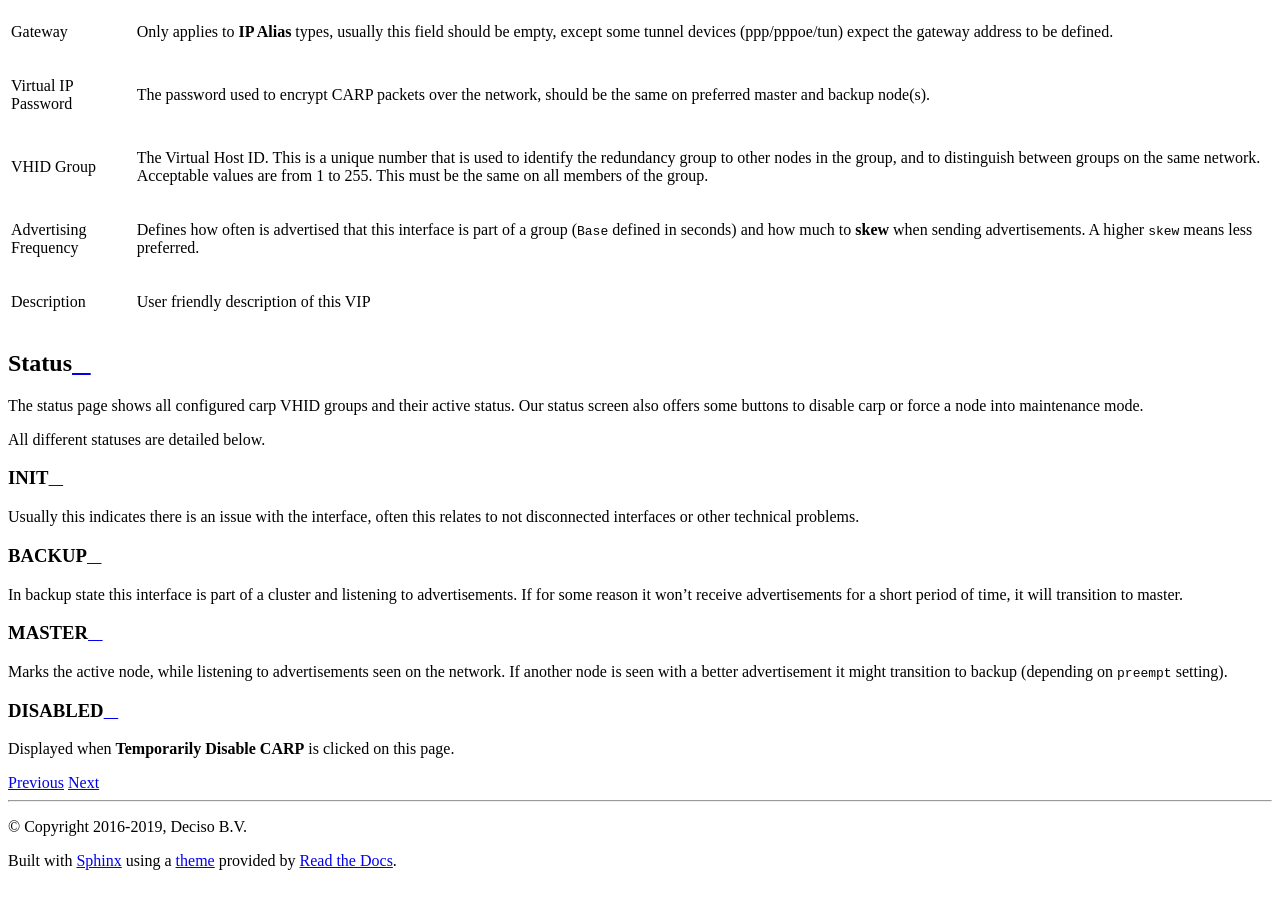
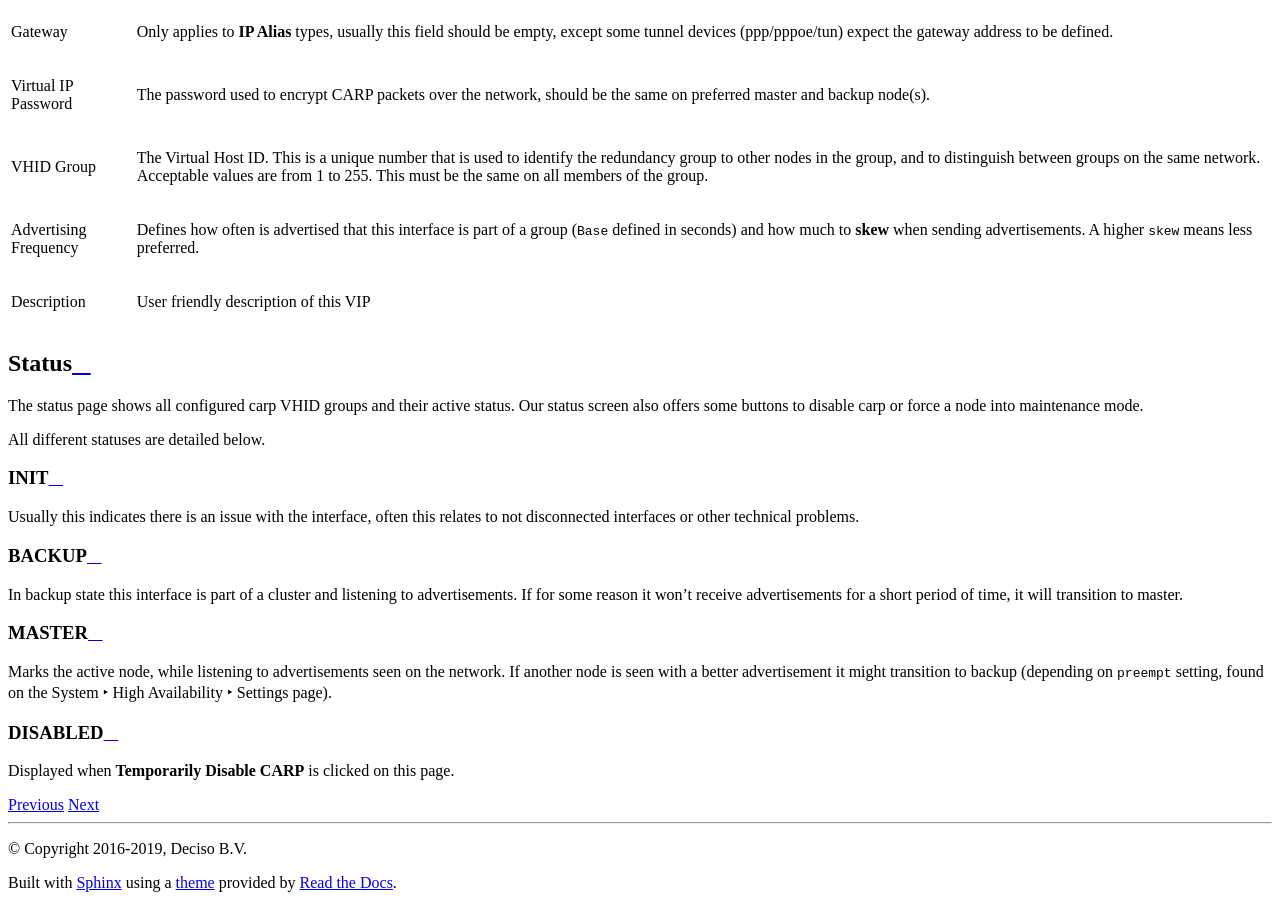
Before and after one commit to opnsense/docs, a Sphinx documentation site: the page built from source/manual/firewall_vip.rst, in a window 1280 px wide and 900 px high, scrolled down 2148 px. Built offline with Sphinx 7.4.7 and the Read the Docs theme 2.0.0, drawn with Linux system fonts in a browser that asks for light colours; pages that are not in the unit, such as notebooks, are missing from menus; before the commit the page ends 3026 px from its top, so only the background shows below that.

Commit message:
missed a spot in previous

```diff
--- a/source/manual/firewall_vip.rst
+++ b/source/manual/firewall_vip.rst
@@ -135,7 +135,8 @@ MASTER
 ................
 
 Marks the active node, while listening to advertisements seen on the network. If another node is seen with a better
-advertisement it might transition to backup (depending on :code:`preempt` setting).
+advertisement it might transition to backup
+(depending on :code:`preempt` setting, found on the :menuselection:`System --> High Availability --> Settings` page).
 
 ................
 DISABLED
```
